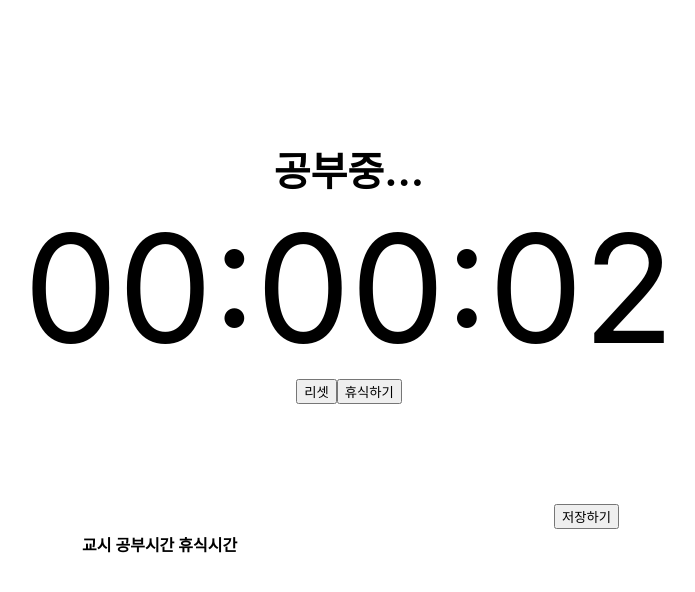
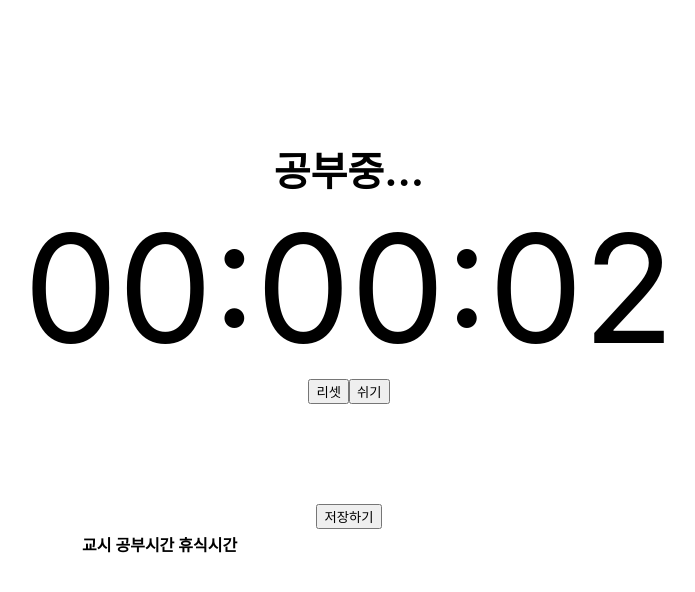
Before and after one commit to Kang-Jh/studytimestopwatch, a React (Create React App) app: page / in a window 1280 px wide. Both pictures are taken after a click on the button "공부하기". Shown: the top 592 px of the page, without its empty margins (291-986 px from the left). Built offline with nearby package versions, Linux system fonts and the light colour scheme.

Commit message:
v0.10.0 add storing records to local storage

```diff
--- a/src/components/modal.tsx
+++ b/src/components/modal.tsx
@@ -1,10 +1,11 @@
 import { useRef, useEffect, ReactElement } from 'react';
-import * as ReactDOM from 'react-dom';
+import ReactDOM from 'react-dom';
 import '../styles/modal.css';
 
 const modalRoot: HTMLElement = document.getElementById(
   'modalRoot'
 ) as HTMLElement;
+
 export default function ({
   isOpen,
   children,
@@ -15,7 +16,7 @@ export default function ({
   const containerRef = useRef(document.createElement('div'));
 
   useEffect(() => {
-    const container = containerRef.current;
+    const container: HTMLDivElement = containerRef.current;
     container.setAttribute('class', 'Modal');
     modalRoot.appendChild(container);
 
--- a/src/components/stopwatch.tsx
+++ b/src/components/stopwatch.tsx
@@ -10,6 +10,7 @@ interface GetTimeReturn {
 
 // performance가 존재하지 않으면 Date로 대체
 const timeObject: any = typeof performance === 'object' ? performance : Date;
+// getNow 함수를 이용하는 이유는 performance.now()를 사용할 수 없을 경우 Date.now()를 사용하기 위함
 const getNow: () => number = () => timeObject.now();
 const miliSecondsToSeconds: (miliseconds: number) => number = (
   miliseconds: number
@@ -41,10 +42,22 @@ const getDisplayTime: (number: number) => string | number = (number) => {
 
 // recordsReducer는 일시정지 버튼이 클릭될 때마다 클릭된 시간을 기록
 // 또는 리셋 버튼이 클릭될 경우 모든 기록을 삭제
-const recordsReducer = (state: any[], action: any) => {
-  const { type, hours, minutes, seconds, pauseTime } = action;
-  let newState;
-  let lastElement;
+const recordsReducer = (state: any[], action: any): any[] => {
+  const {
+    type,
+    hours,
+    minutes,
+    seconds,
+    pauseTime,
+  }: {
+    type: string;
+    hours: number;
+    minutes: number;
+    seconds: number;
+    pauseTime: number;
+  } = action;
+  let newState: Array<any>;
+  let lastElement: any;
 
   switch (type) {
     case 'reset':
@@ -70,7 +83,7 @@ const recordsReducer = (state: any[], action: any) => {
         lastElement = newState[newState.length - 1];
         // 현재 타이머에 표시된 시간과 기록되는 시간이
         // 같지 않으면 isChanged는 true, 같으면 false
-        const isChanged =
+        const isChanged: boolean =
           lastElement.hours !== hours ||
           lastElement.minutes !== minutes ||
           lastElement.seconds !== seconds;
@@ -80,7 +93,7 @@ const recordsReducer = (state: any[], action: any) => {
           return state;
         }
 
-        const net_studytime =
+        const net_studytime: number =
           hours * 3600 +
           minutes * 60 +
           seconds -
@@ -112,12 +125,12 @@ const recordsReducer = (state: any[], action: any) => {
 
       newState = state.map((el) => el);
 
-      let restTime = miliSecondsToSeconds(getNow()) - pauseTime;
+      let restTime: number = miliSecondsToSeconds(getNow()) - pauseTime;
       const {
         hours: restTime_hours,
         minutes: restTime_minutes,
         seconds: restTime_seconds,
-      } = getTime(restTime);
+      }: GetTimeReturn = getTime(restTime);
 
       // 마지막 기록에 휴식시간이 존재하지 않으면
       // 휴식시간을 기록에 추가
@@ -142,8 +155,9 @@ const recordsReducer = (state: any[], action: any) => {
 
 // TODO 휴식시간을 따로 표시해주는 타이머 구현하기
 export default function (props: any) {
-  // getNow 함수를 이용하는 이유는 performance.now()를 사용할 수 없을 경우 Date.now()를 사용하기 위함
-  const mountTimeRef = useRef(getNow()); // 컴포넌트가 마운트 되었을 때의 시간
+  // 컴포넌트가 마운트 되었을 때의 시간으로
+  // 공부시간 측정의 기준값
+  const mountTimeRef = useRef(getNow());
   const runningTimeRef = useRef(mountTimeRef.current); // 타이머 실행시간을 위한 ref로 초기값은 마운트된 시간
   const [hours, setHours] = useState(0);
   const [minutes, setMinutes] = useState(0);
@@ -158,6 +172,7 @@ export default function (props: any) {
   const [isOpen, setIsOpen] = useState(false);
   const [heading, setHeading] = useState('');
   const [records, setRecords] = useReducer(recordsReducer, []);
+  const [localStorageKey, setLocalStorageKey] = useState<string | null>(null);
   // useEffect 사용시 일시정지, 시작버튼을 빠르게 연속클릭할 시
   // 정지되어야 할 상황에서도 타이머가 계속 실행됨
   // 공부시간을 측정하기 위한 이펙트
@@ -177,24 +192,26 @@ export default function (props: any) {
       const prevRunningTime: number = runningTimeRef.current;
       const elapsed: number = buttonClickedTime - prevRunningTime;
       let runningTime: number;
+
+      rAF = requestAnimationFrame(timer);
+
       // 컴포넌트가 화면에 painting 될 때마다 실행될 함수
-      function timer() {
+      function timer(): void {
         // timer 함수가 실행될 때마다
         // 현재시간에서 elapsed를 빼줌으로써
         // 타이머가 실행된 시간만 계산하게 됨
         runningTime = getNow() - elapsed;
-        const nowAsSec = miliSecondsToSeconds(runningTime);
+        const nowAsSec: number = miliSecondsToSeconds(runningTime);
         // 초로 표현된 시간값을 시, 분, 초값으로 변환
         const { hours, minutes, seconds }: GetTimeReturn = getTime(nowAsSec);
 
+        // 위에서 구한 시, 분, 초값을 state에 저장
         setHours(hours);
         setMinutes(minutes);
         setSeconds(seconds);
 
         rAF = requestAnimationFrame(timer);
       }
-
-      rAF = requestAnimationFrame(timer);
 
       return () => {
         // 러닝타임 레퍼런스에 타이머가 실행된 시간을 저장
@@ -205,21 +222,24 @@ export default function (props: any) {
   }, [isStarted, isReset, isResumed]);
 
   // 휴식시간을 측정하기 위한 이펙트
+  // 공부시간을 측정하는 이펙트와 거의 동일
   useLayoutEffect(() => {
-    // 시작된 후 일시정지 버튼이 클릭되었을 경우 휴식시간을 측정하기 위한 조건문
+    // 시작된 후 쉬기 버튼이 클릭되었을 경우 휴식시간을 측정하기 위한 조건문
     if (isStarted && !isResumed) {
       let rAF: number;
 
-      const buttonClickedTime = getNow();
-      function timer() {
-        const restTime = getNow() - buttonClickedTime;
-        const restTimeAsSec = miliSecondsToSeconds(restTime);
+      const buttonClickedTime: number = getNow();
+
+      rAF = requestAnimationFrame(timer);
+      function timer(): void {
+        const restTime: number = getNow() - buttonClickedTime;
+        const restTimeAsSec: number = miliSecondsToSeconds(restTime);
 
         const {
           hours: restHours,
           minutes: restMinutes,
           seconds: restSeconds,
-        } = getTime(restTimeAsSec);
+        }: GetTimeReturn = getTime(restTimeAsSec);
 
         setRestHours(restHours);
         setRestMinutes(restMinutes);
@@ -227,8 +247,6 @@ export default function (props: any) {
 
         rAF = requestAnimationFrame(timer);
       }
-
-      rAF = requestAnimationFrame(timer);
 
       return () => {
         cancelAnimationFrame(rAF);
@@ -267,10 +285,10 @@ export default function (props: any) {
           </>
         )}
 
-        <div className="Stopwatch-buttonGroup">
+        <div>
           {isStarted || seconds || minutes || hours ? (
             <button
-              className="Stopwatch-resetButton"
+              className="Stopwatch-button Stopwatch-background-white"
               type="button"
               onClick={() => {
                 setHours(0);
@@ -291,7 +309,7 @@ export default function (props: any) {
 
           {isResumed ? (
             <button
-              className="Stopwatch-pauseButton"
+              className="Stopwatch-button Stopwatch-background-blue"
               type="button"
               onClick={() => {
                 setIsResumed(false);
@@ -300,11 +318,11 @@ export default function (props: any) {
                 setRecords({ type: 'add', hours, minutes, seconds });
               }}
             >
-              휴식하기
+              쉬기
             </button>
           ) : (
             <button
-              className="Stopwatch-startButton"
+              className="Stopwatch-button Stopwatch-background-blue"
               type="button"
               onClick={() => {
                 setIsStarted(true);
@@ -326,8 +344,11 @@ export default function (props: any) {
       <section className="Stopwatch-studyRecords-section">
         <h3 className="srOnly">공부기록</h3>
 
-        <div className="Stopwatch-saveButton-div">
+        <div className="textAlign-right">
+          {/* 저장하기 버튼은 저장하기 modal을 여는 역할을 함 */}
+          {/* 실제로 저장하는 것이 아님 */}
           <button
+            className="Stopwatch-button"
             onClick={() => {
               // 한 번이라도 스톱워치가 공부시간을 측정하지 않은 경우
               if (records.length === 0 && !isStarted) {
@@ -362,9 +383,9 @@ export default function (props: any) {
         <table>
           <thead>
             <tr>
-              <th>교시</th>
-              <th>공부시간</th>
-              <th>휴식시간</th>
+              <th scope="col">교시</th>
+              <th scope="col">공부시간</th>
+              <th scope="col">휴식시간</th>
             </tr>
           </thead>
 
@@ -410,7 +431,19 @@ export default function (props: any) {
         <form
           className="Stopwatch-saveRecordsForm"
           onSubmit={(e) => {
+            let key: string;
             e.preventDefault();
+            if (localStorageKey === null) {
+              key = heading + Math.floor(Date.now() / 1000);
+              localStorage.setItem(key, JSON.stringify(records));
+              setLocalStorageKey(key);
+            } else {
+              key = heading + Math.floor(Date.now() / 1000);
+              localStorage.removeItem(localStorageKey);
+              localStorage.setItem(key, JSON.stringify(records));
+              setLocalStorageKey(key);
+            }
+            console.log(key);
           }}
         >
           <h3>공부기록 저장</h3>
```
